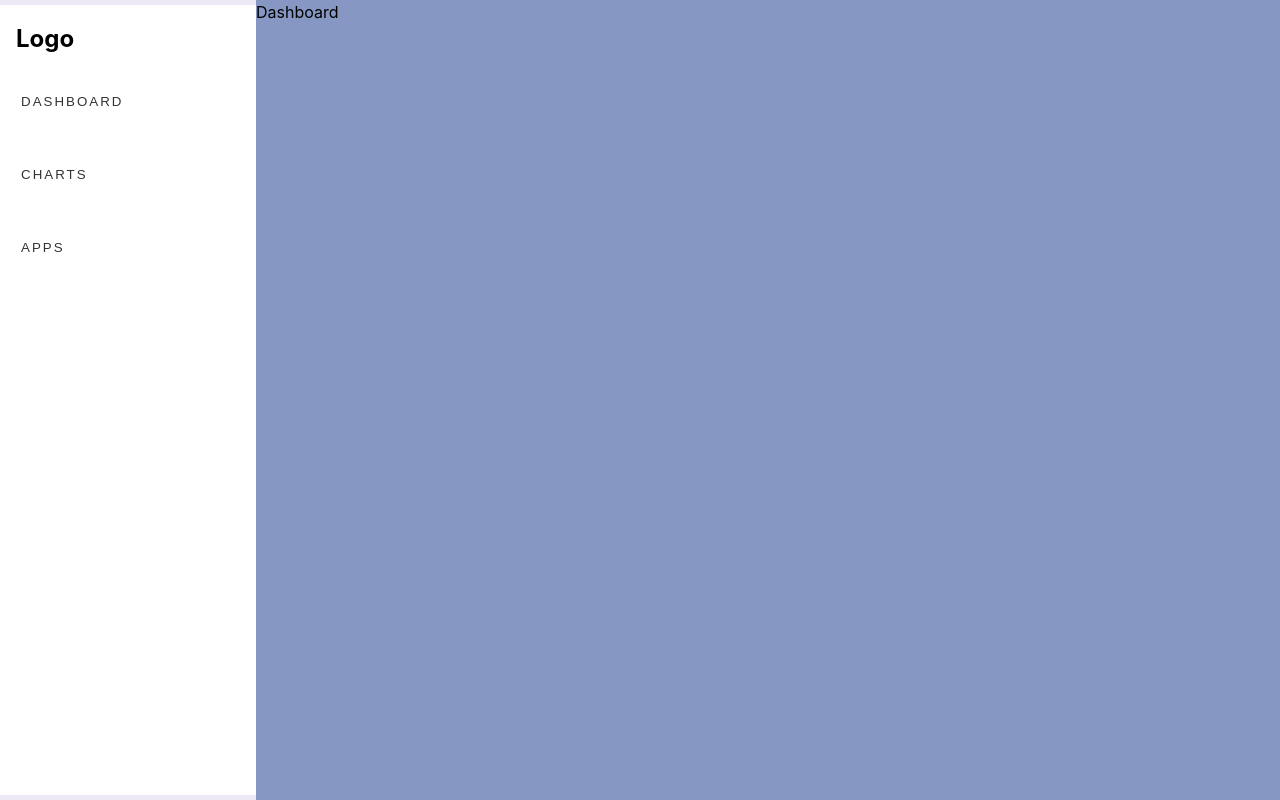
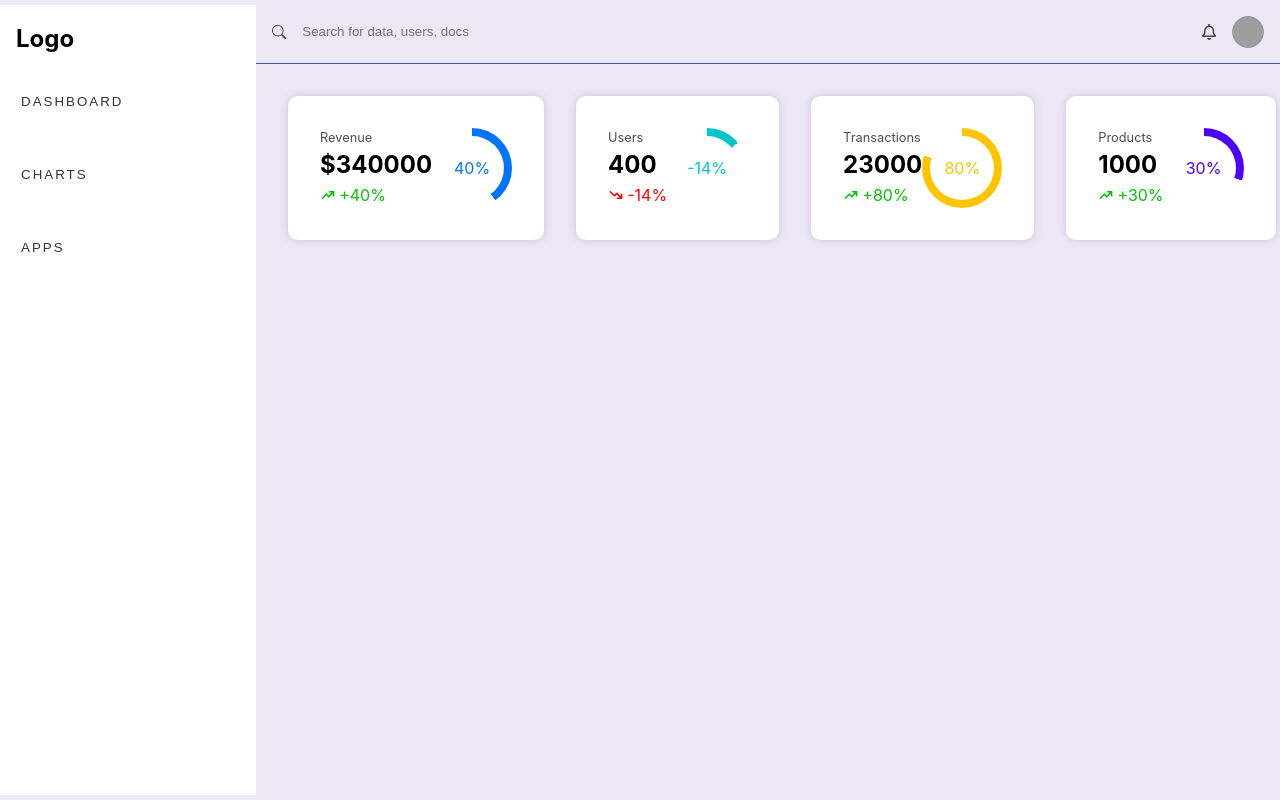
Before and after one commit to divy-03/vitXchange-ts, a React (Vite) app: page /admin/dashboard in a window 1280 px wide. Built offline with nearby package versions, Linux system fonts and the light colour scheme; grey boxes are pictures that could not be loaded.

Commit message:
widgets added

```diff
--- a/src/components/AdminSidebar.tsx
+++ b/src/components/AdminSidebar.tsx
@@ -4,7 +4,7 @@ import { RiCoupon3Fill, RiDashboardFill, RiShoppingBag3Fill } from "react-icons/
 import { IoIosPeople } from "react-icons/io";
 import { AiFillFileText } from "react-icons/ai";
 import { useState } from "react";
-import { FaBitcoin, FaChartBar, FaChartLine, FaChartPie, FaGamepad, FaStopwatch } from "react-icons/fa";
+import { FaBitcoin, FaChartBar, FaChartLine, FaChartPie, FaStopwatch } from "react-icons/fa";
 
 const AdminSidebar = () => {
   const location = useLocation();
--- a/src/pages/Admin.tsx
+++ b/src/pages/Admin.tsx
@@ -10,9 +10,10 @@ const Transaction = lazy(() => import("./Transaction"));
 
 const Admin = () => {
   return (
-      <Suspense fallback={<Loader/>}>
+    <Suspense fallback={<Loader />}>
       <AdminSidebar />
       <Routes>
+        <Route path="/" element={<Oops />} />
         <Route path="/dashboard" element={<Dashboard />} />
         <Route path="/product" element={<Products />} />
         <Route path="/customer" element={<Customers />} />
@@ -22,4 +23,10 @@ const Admin = () => {
   );
 };
 
+const Oops = () => (
+  <div className="adminContainer">
+    Select a menu from sidebar to access it!!
+  </div>
+);
+
 export default Admin;
--- a/src/pages/Dashboard.tsx
+++ b/src/pages/Dashboard.tsx
@@ -1,10 +1,94 @@
+import { BsSearch } from "react-icons/bs";
+import { FaRegBell } from "react-icons/fa";
+import { HiTrendingDown, HiTrendingUp } from "react-icons/hi";
 
-const dashboard = () => {
+const Dashboard = () => {
   return (
     <div className="adminContainer">
-      <main>Dashboard</main>
+      <main className="dashboard">
+        <div className="bar">
+          <BsSearch />
+          <input type="text" placeholder="Search for data, users, docs" />
+          <FaRegBell />
+          <img
+            src="https://media.istockphoto.com/id/1337144146/vector/default-avatar-profile-icon-vector.jpg?s=612x612&w=0&k=20&c=BIbFwuv7FxTWvh5S3vB6bkT0Qv8Vn8N5Ffseq84ClGI="
+            alt="user"
+          />
+        </div>
+        <section className="widgetContainer">
+          <WidgetItem
+            percent={40}
+            amount={true}
+            value={340000}
+            heading="Revenue"
+            color="rgb(0,115,255)"
+          />
+          <WidgetItem
+            percent={-14}
+            value={400}
+            heading="Users"
+            color="rgb(0 198 202)"
+          />
+          <WidgetItem
+            percent={80}
+            value={23000}
+            heading="Transactions"
+            color="rgb(255 196 0)"
+          />
+          <WidgetItem
+            percent={30}
+            value={1000}
+            heading="Products"
+            color="rgb(76 0 255)"
+          />
+        </section>
+      </main>
     </div>
   );
 };
 
-export default dashboard;
+interface WidgetItemProps {
+  heading: string;
+  value: number;
+  percent: number;
+  color: string;
+  amount?: boolean;
+}
+
+const WidgetItem = (w: WidgetItemProps) => (
+  <article className="widget">
+    <div className="widgetInfo">
+      <p>{w.heading}</p>
+      <h4>{w.amount ? `$${w.value}` : w.value}</h4>
+      {w.percent > 0 ? (
+        <span className="green">
+          <HiTrendingUp /> +{w.percent}%{" "}
+        </span>
+      ) : (
+        <span className="red">
+          <HiTrendingDown /> {w.percent}%{" "}
+        </span>
+      )}
+    </div>
+
+    <div
+      className="widgetCircle"
+      style={{
+        background: `conic-gradient(
+        ${w.color} ${(Math.abs(w.percent) / 100) * 360}deg,
+        rgb(255, 255, 255) 0
+      )`,
+      }}
+    >
+      <span
+        style={{
+          color: w.color,
+        }}
+      >
+        {w.percent}%
+      </span>
+    </div>
+  </article>
+);
+
+export default Dashboard;
--- /dev/null
+++ b/src/styles/_dashboard.scss
@@ -0,0 +1,76 @@
+@import "variables";
+
+.dashboard {
+  overflow-y: auto;
+
+  .bar {
+    height: 4rem;
+    @include flex(row, unset);
+    padding: 0 1rem;
+    border-bottom: 1px solid $darkBlue;
+
+    > input {
+      margin-right: auto;
+      @include inputStyle(100%, 1rem 0);
+    }
+
+    > svg {
+      font-size: 1.2 rem;
+      opacity: 0.7;
+    }
+
+    > img {
+      @include square(2rem);
+      border-radius: 50%;
+    }
+  }
+
+  .widgetContainer {
+    @include flex(row, space-between, stretch, 2rem);
+    padding: 2rem;
+
+    .widget {
+      width: 16rem;
+      background-color: white;
+      box-shadow: 0 0 10px #cdc2df;
+      border-radius: 10px;
+      padding: 2rem;
+      transition: all 0.3s;
+      @include flex(row, space-between, stretch, 0);
+      &:hover {
+        transform: translateY(-3px);
+      }
+
+      .widgetInfo {
+        > p {
+          opacity: 0.7;
+          font-size: 0.8rem;
+        }
+        > h4 {
+          font-size: 1.5rem;
+        }
+        > span {
+          @include flex(row, unset, center, 0.2rem);
+        }
+      }
+
+      .widgetCircle {
+        position: relative;
+        @include square(5rem);
+        border-radius: 50%;
+        display: grid;
+        place-items: center;
+        &::before {
+          content: "";
+          position: absolute;
+          @include square(4rem);
+          background-color: white;
+          border-radius: 100%;
+        }
+        span {
+          position: relative;
+        }
+      }
+    }
+  }
+}
--- a/src/styles/_mixin.scss
+++ b/src/styles/_mixin.scss
@@ -34,7 +34,7 @@
   transform: translate(-50%, -50%);
 }
 
-@mixin sqaure($s: 1rem) {
+@mixin square($s: 1rem) {
   height: $s;
   width: $s;
 }
--- /dev/null
+++ b/src/styles/_variables.scss
@@ -0,0 +1,6 @@
+$violet: #ede8f5;
+$lightGrey: #adbbda;
+$Grey: #8697c4;
+$lightBlue: #7091e6;
+$darkBlue: #3d52a0;
+$darkest: #26293a;
--- a/src/styles/app.scss
+++ b/src/styles/app.scss
@@ -1,17 +1,15 @@
 @import "mixin";
-$violet: #ede8f5;
-$lightGrey: #adbbda;
-$Grey: #8697c4;
-$lightBlue: #7091e6;
-$darkBlue: #3d52a0;
-$darkest: #26293a;
+@import "dashboard";
+@import "variables";
 
 :root {
   font-family: Inter, system-ui, Avenir, Helvetica, Arial, sans-serif;
   line-height: 1.5;
   font-weight: 400;
 
-  body {background-color: $violet;}
+  body {
+    background-color: $violet;
+  }
 }
 
 * {
@@ -22,13 +20,25 @@ $darkest: #26293a;
   text-decoration: none;
 }
 
+.red {
+  color: red;
+}
+
+.purple {
+  color: rgb(50, 0, 255);
+}
+
+.green {
+  color: rgb(0, 195, 0);
+}
+
 .adminContainer {
   // @include grid(1fr 4fr, 2rem);
   min-height: 100vh;
   width: 80%;
   margin-left: auto;
   overflow-y: auto;
-  background-color: $Grey;
+  background-color: $violet;
 }
 
 aside {
```
Lines whose indentation alone changed are shown as unchanged.
